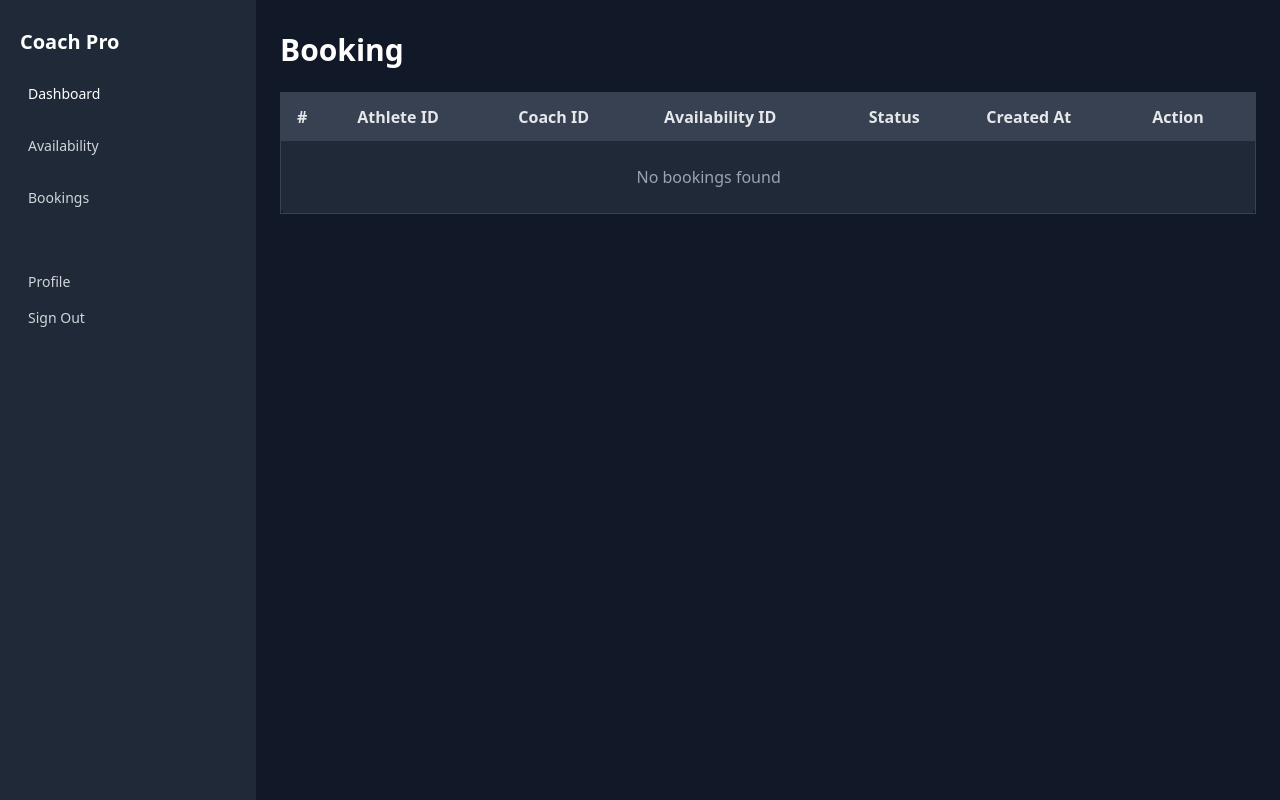
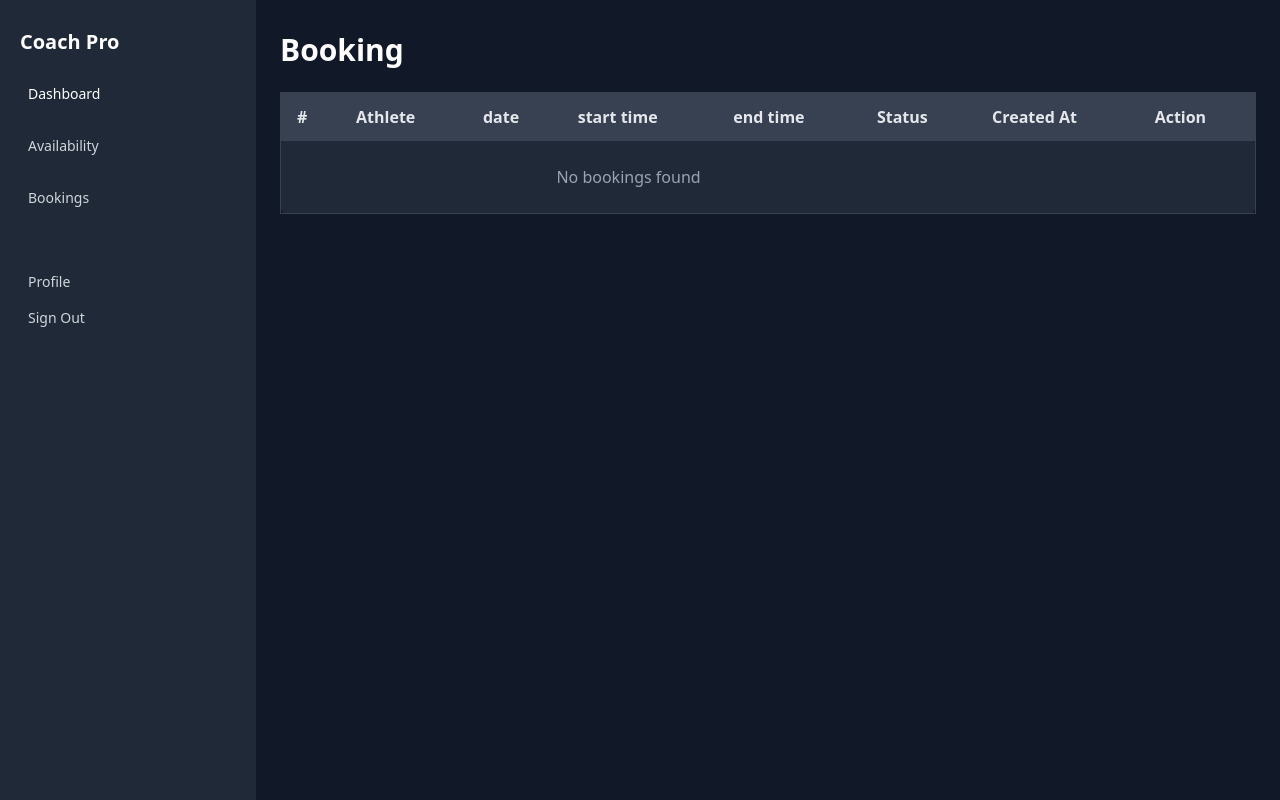
Before and after one commit to abderrahmane140/CoachPro, a PHP site: page /pages/coach/bookings.php in a window 1280 px wide. Run offline with PHP 8.4, Linux system fonts and the light colour scheme; the visitor is signed in with stand-in values (Sample User, id 1); data that the repository does not hold is empty.

Commit message:
Update booking query to include booker information

```diff
--- a/pages/coach/bookings.php
+++ b/pages/coach/bookings.php
@@ -18,10 +18,27 @@ $coach_id = $_SESSION['user_id'];
 
 //get all the booking
 
-$stmt  = $pdo->prepare('SELECT * FROM bookings WHERE coach_id = :coach_id');
+// $stmt  = $pdo->prepare('SELECT * FROM bookings WHERE coach_id = :coach_id');
+$stmt  = $pdo->prepare("
+    SELECT
+      u.username AS athlete_name,
+
+      a.date_avb,
+      a.start_time,
+      a.end_time,
+
+      b.id AS id,
+      b.status,
+      b.created_at
+    FROM bookings b
+    JOIN users u ON b.athlete_id = u.id
+    JOIN availabilities a ON b.availability_id = a.id
+    WHERE b.coach_id = :coach_id
+");
 $stmt->bindParam(':coach_id',$coach_id);
 $stmt->execute();
 $bookings= $stmt->fetchAll();
+// var_dump($bookings);
 
 
 //update the status
@@ -75,9 +92,10 @@ if($_SERVER['REQUEST_METHOD'] === 'POST'){
         <thead class="bg-gray-700 text-gray-200">
             <tr>
                 <th class="px-4 py-3 text-left">#</th>
-                <th class="px-4 py-3 text-left">Athlete ID</th>
-                <th class="px-4 py-3 text-left">Coach ID</th>
-                <th class="px-4 py-3 text-left">Availability ID</th>
+                <th class="px-4 py-3 text-left">Athlete</th>
+                <th class="px-4 py-3 text-left">date</th>
+                <th class="px-4 py-3 text-left">start time</th>
+                <th class="px-4 py-3 text-left">end time</th>
                 <th class="px-4 py-3 text-left">Status</th>
                 <th class="px-4 py-3 text-left">Created At</th>
                 <th class="px-4 py-3 text-left">Action</th>
@@ -89,9 +107,11 @@ if($_SERVER['REQUEST_METHOD'] === 'POST'){
                 <?php foreach ($bookings as $index => $booking) : ?>
                     <tr class="border-t border-gray-700 hover:bg-gray-700/50 transition">
                         <td class="px-4 py-3"><?= $index + 1 ?></td>
-                        <td class="px-4 py-3"><?= $booking['athlete_id'] ?></td>
-                        <td class="px-4 py-3"><?= $booking['coach_id'] ?></td>
-                        <td class="px-4 py-3"><?= $booking['availability_id'] ?></td>
+                        <td class="px-4 py-3"><?= $booking['athlete_name'] ?></td>
+                        <td class="px-4 py-3"><?= $booking['date_avb'] ?></td>
+                        <td class="px-4 py-3"><?= $booking['start_time'] ?></td>
+                        <td class="px-4 py-3"><?= $booking['end_time'] ?></td>
+
 
                         <td class="px-4 py-3">
                             <span class="
```
